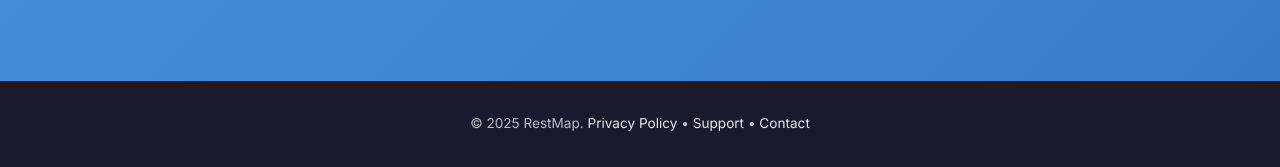
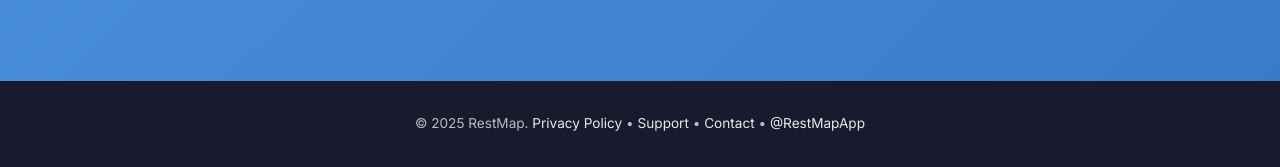
Before and after one commit to jordanpn/RestMap-App, a plain HTML site: page index.html in a window 1280 px wide. Shown: the part 5105-5272 px from the top of the page. Drawn offline with Linux system fonts and the light colour scheme.

Commit message:
CMO: Add @RestMapApp Twitter link to footer for v1.7 launch

```diff
--- a/index.html
+++ b/index.html
@@ -904,7 +904,7 @@
 
     <!-- Footer -->
     <footer>
-        <p>&copy; 2025 RestMap. <a href="privacy.html">Privacy Policy</a> &bull; <a href="https://github.com/jordanpn/RestMap-App/issues">Support</a> &bull; <a href="mailto:flush.restmap@gmail.com">Contact</a></p>
+        <p>&copy; 2025 RestMap. <a href="privacy.html">Privacy Policy</a> &bull; <a href="https://github.com/jordanpn/RestMap-App/issues">Support</a> &bull; <a href="mailto:flush.restmap@gmail.com">Contact</a> &bull; <a href="https://x.com/RestMapApp">@RestMapApp</a></p>
     </footer>
 
     <!-- Carousel Script -->
```
